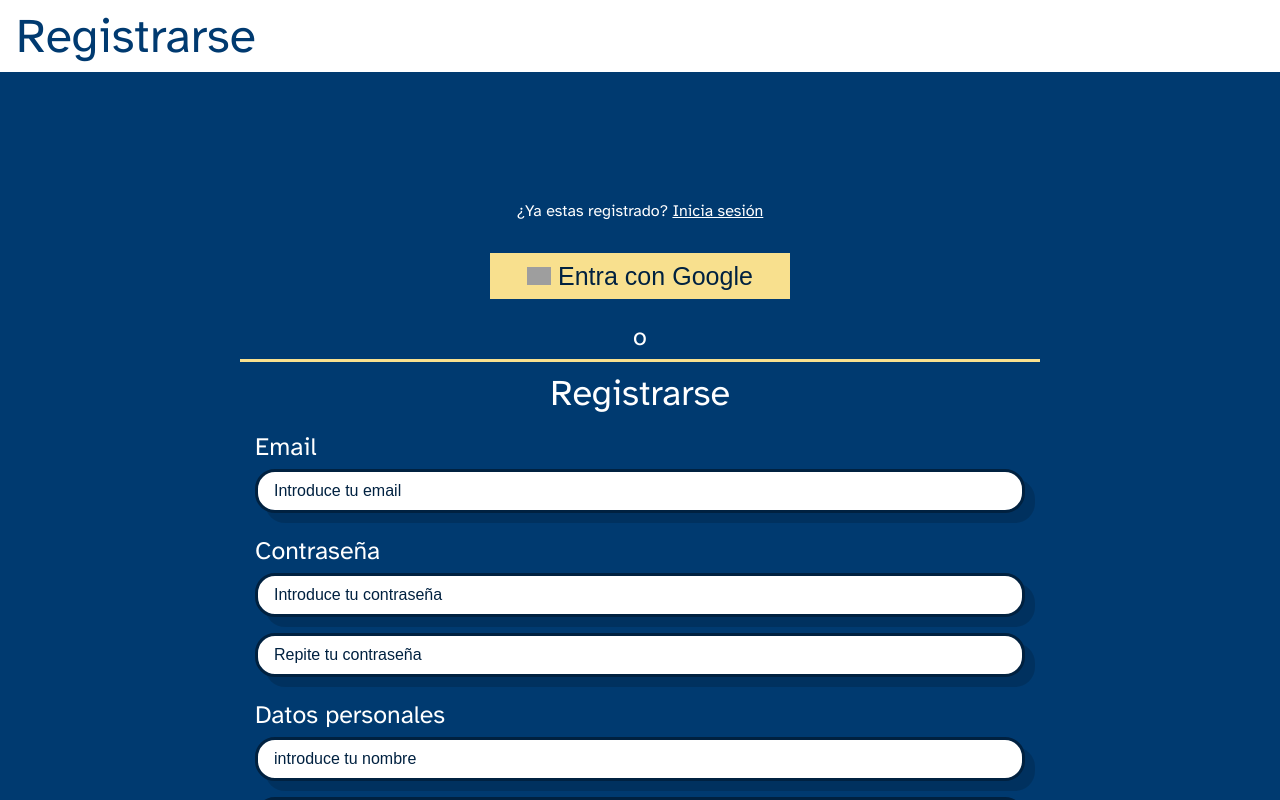
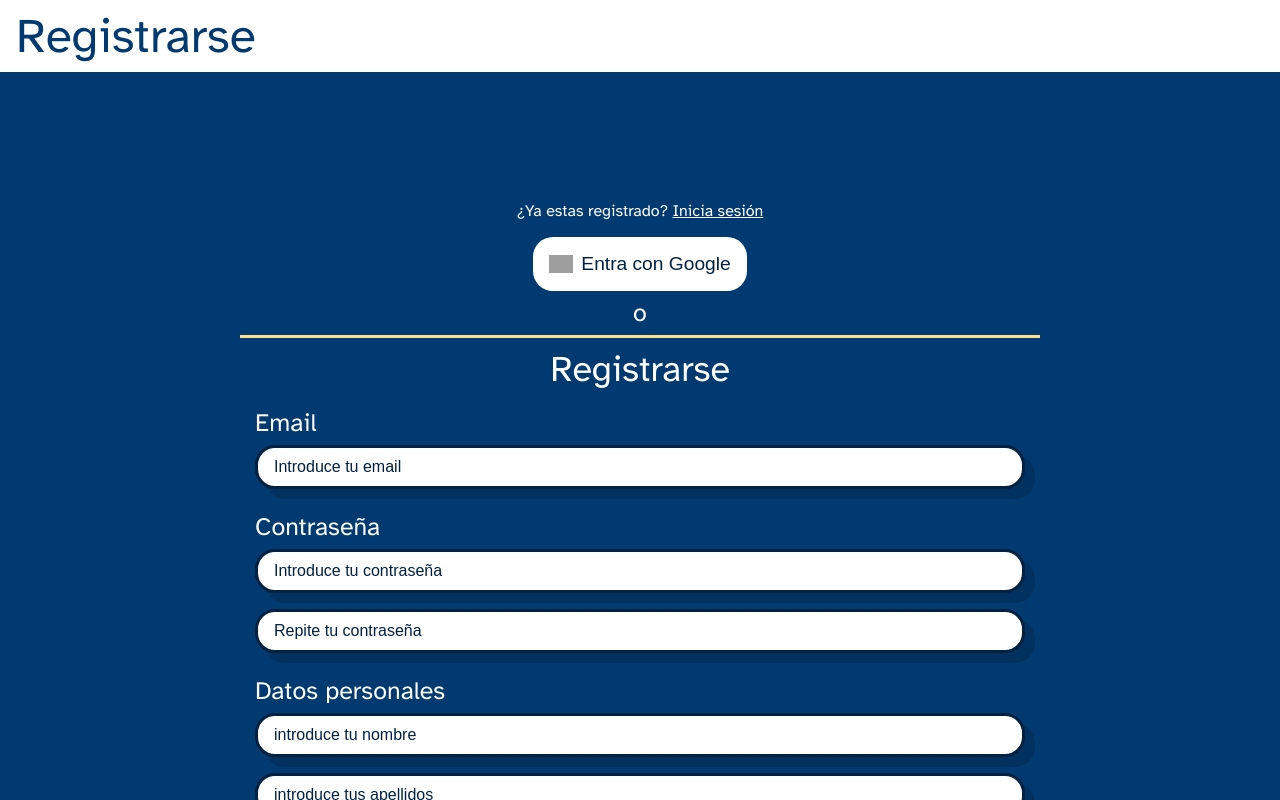
Before and after one commit to AmigariaWeb/web-app, a Vue app: page /login/register in a window 1280 px wide. Shown: the top 800 px of the page. Built offline with nearby package versions, Linux system fonts and the light colour scheme; grey boxes are pictures that could not be loaded.

Commit message:
Added auth with firebase

```diff
--- a/src/components/AppHeader/HeaderNav.vue
+++ b/src/components/AppHeader/HeaderNav.vue
@@ -1,9 +1,12 @@
 <script setup>
 import { RouterLink } from 'vue-router'
 import { useHeaderNavStore } from "@/stores/HeaderNavBar.js"
+import { useUserStore } from "@/stores/useUserStore.js"
 import AppNavLogin from "@/components/AppLogin/AppNavLogin.vue"
 import AppLoginGoogle from '@/components/AppLogin/AppLoginGoogle.vue'
-const store = useHeaderNavStore();
+
+const headerNavStore = useHeaderNavStore();
+const userStore = useUserStore();
 
 const routes = [
   { name: "Actividades", path: "/" },
@@ -15,16 +18,16 @@ const routes = [
 </script>
 
 <template>
-  <nav :class="store.isMobile ? 'app-header-nav' : 'app-header-nav-desktop'">
+  <nav :class="headerNavStore.isMobile ? 'app-header-nav' : 'app-header-nav-desktop'">
     <ul v-if="$route.name === 'Iniciar sesión' || $route.name === 'Registrarse'">
 
     </ul>
     <ul v-else>
       <li v-for="route in routes">
-        <RouterLink :to="route.path">{{ route.name }}</RouterLink>
+        <RouterLink class="navLink" :to="route.path">{{ route.name }}</RouterLink>
       </li>
       <li>
-        <RouterLink :to="{ path: '/login' }">Cerrar sesión</RouterLink>
+        <button class="navLink" @click="userStore.logout()">Cerrar sesión</button>
       </li>
     </ul>
   </nav>
@@ -47,7 +50,7 @@ const routes = [
       display: flex;
       justify-content: center;
 
-      a {
+      .navLink {
         font-size: 1.2rem;
         display: block;
         color: var(--clr-dark-blue-shadow);
@@ -68,11 +71,17 @@ const routes = [
     flex-direction: column;
     gap: 2rem;
 
-    a {
+   .navLink {
       padding-block: 1rem;
       border-radius: 2rem;
       border: 4px solid var(--clr-green-dark);
       width: min(100%, 15rem);
+      transition: transform 0.3s ease;
+
+      &:hover{
+        cursor: pointer;
+        transform: scale(1.05);
+      }
     }
   }
 
@@ -91,7 +100,7 @@ const routes = [
     gap: 0.625rem;
     min-height: 90px;
 
-    a {
+    .navLink {
       box-shadow: 0px 7px 0px #00000015;
       padding-block: 0.5rem;
       width: 100%;
--- a/src/components/AppLogin/AppLogin.vue
+++ b/src/components/AppLogin/AppLogin.vue
@@ -1,84 +1,66 @@
 <script setup>
 import AppLoginGoogle from '@/components/AppLogin/AppLoginGoogle.vue';
+import { useUserStore } from '@/stores/useUserStore';
+import { ref } from 'vue';
+
+const login_form = ref({})
+const userStore = useUserStore()
+
+const login = async () => {
+	userStore.login(login_form.value)
+}
+
 </script>
 <template>
 	<div class="login-google" style="border-bottom: 3px solid var(--clr-yellow-light);">
-        <button class="login-google__btn">
 			<AppLoginGoogle></AppLoginGoogle>
-        </button>
 		<h4 class="login-title">o</h4>
 	</div>
-    <h3 class="login-title">{{$route.name}}</h3>
-    <form>
+	<h3 class="login-title">{{ $route.name }}</h3>
+	<form @submit.prevent="login">
 		<div class="login-block">
 			<label class="login-block__label" for="">Email</label>
-            <input type="email" placeholder="Email" autocomplete="off" required>
+			<input v-model="login_form.email" autocomplete="off" placeholder="Email" type="email" required>
 		</div>
 		<div class="login-block">
 			<label class="login-block__label" for="">Contraseña</label>
-            <input type="password" placeholder="Contraseña" autocomplete="off" required>
+			<input v-model="login_form.password" autocomplete="off" placeholder="Contraseña" type="password" required>
 		</div>
-        <input class="login-submit" type="button" value="Enviar">
-        <p class="login-text">¿Aun no te has "<RouterLink :to="{ name: 'Registrarse'}">registrado</RouterLink>"?</p>
+		<button class="login-submit">Enviar</button>
+		<p class="login-text">¿Aun no te has <RouterLink :to="{ name: 'Registrarse' }">registrado</RouterLink>?</p>
 	</form>
 </template>
 
 <style lang="scss" scoped>
-    .container{
+.container {
 	max-width: 800px;
 	margin: auto;
 	padding: 0px;
 	color: var(--clr-emphasis-light);
 }
 
-    .login{
-        &-google{
-            display: flex;
-            flex-flow: column;
-            justify-content: center;
-            align-items: center;
-            &__btn{
-                font-style: normal;
-                font-weight: 400;
-                font-size: 25px;
-                line-height: 44px;
-                text-align: center;
-                letter-spacing: 0.0012em;
-                min-height: 44px;
-                margin:  16px auto 16px auto;
-                width: 100%;
-                max-width: 300px;
-                border-radius: 0px;
-                background-color: var(--clr-yellow-light);
-                border: none;
-                transition: background-color 0.5s ease;
-                color: var(--clr-dark-blue-shadow);
-                a{
-                    color: var(--clr-dark-blue-shadow);
-                    text-decoration: none;
-                }
-                &:hover,
-                &:focus {
-                    background-color: var(--clr-yellow-shadow);
-                    cursor: pointer;
-                }
-            }
-        }
-        &-title{
+.login {
+
+
+	&-title {
 		text-align: center;
 	}
-        &-text{
+
+	&-text {
 		text-align: center;
 		margin: 8px 0px;
-            a{
+
+		a {
 			color: inherit;
 		}
 	}
-        &-block{
+
+	&-block {
 		display: flex;
 		flex-flow: column;
 		margin: 0px 15px 0px 15px;
-            &__label{
+
+		&__label {
 			font-style: normal;
 			font-weight: 700;
 			font-size: 36px;
@@ -90,21 +72,26 @@
 			line-height: 44px;
 
 		}
-            input{
+
+		input {
 			min-width: 300px;
 			min-height: 44px;
 			border-radius: 50px;
-                padding:0px 15px;
+			padding: 0px 15px;
 			margin-bottom: 18px;
 			border-width: 3px;
 			outline: none;
 			border-style: solid;
-                &:hover, &:focus, &:focus-visible, &:focus-within {
+
+			&:hover,
+			&:focus,
+			&:focus-visible,
+			&:focus-within {
 				border-color: var(--clr-green-light);
 			}
 		}
 
-            input{
+		input {
 			color: var(--clr-dark-blue-shadow);
 			min-height: 44px;
 			border-radius: 20px;
@@ -115,6 +102,7 @@
 			transition: border 0.2s ease;
 			box-shadow: (10px 10px 0px rgba(0, 0, 0, 0.15));
 			margin-bottom: 16PX;
+
 			&:hover,
 			&:focus {
 				outline: none;
@@ -132,7 +120,8 @@
 		}
 
 	}
-        &-submit{
+
+	&-submit {
 		font-style: normal;
 		font-weight: 400;
 		font-size: 25px;
@@ -140,13 +129,14 @@
 		text-align: center;
 		letter-spacing: 0.0012em;
 		min-height: 44px;
-            margin:  32px auto 32px auto;
+		margin: 32px auto 32px auto;
 		width: 100%;
 		border-radius: 0px;
 		background-color: var(--clr-yellow-light);
 		border: none;
 		transition: background-color 0.5s ease;
 		color: var(--clr-dark-blue-shadow);
+
 		&:hover,
 		&:focus {
 			background-color: var(--clr-yellow-shadow);
@@ -154,15 +144,16 @@
 		}
 
 	}
-        &-nav{
+
+	&-nav {
 		display: flex;
 		justify-content: space-evenly;
 		align-items: center;
 
-            a{
+		a {
 			color: var(--clr-dark-blue-shadow);
 			text-decoration: none;
-                padding: 0px 16px ;
+			padding: 0px 16px;
 			background-color: var(--clr-yellow-light);
 			border-radius: 15px;
 			height: 44px;
--- a/src/components/AppLogin/AppLoginGoogle.vue
+++ b/src/components/AppLogin/AppLoginGoogle.vue
@@ -1,27 +1,39 @@
 <script setup>
+import { useUserStore } from '@/stores/useUserStore';
 
+const userStore = useUserStore();
 </script>
 <template>
-        <RouterLink :to="{ path: '/'}">
-                <img
-                        className='google-icon'
-                        src='https://upload.wikimedia.org/wikipedia/commons/5/53/Google_%22G%22_Logo.svg'
-                        alt='google button'
-                    /> Entra con Google
-        </RouterLink>
+  <button @click="userStore.signInWithGoogle()" class="google-btn">
+    <img  className="google-icon"
+      src="https://upload.wikimedia.org/wikipedia/commons/5/53/Google_%22G%22_Logo.svg" alt="google button" />
+    <span>Entra con Google</span>
+  </button>
 </template>
 
 <style lang="scss" scoped>
-    .google-btn{
-        margin:auto;
-        display:inline-flex;
-        align-items: center;
-        justify-content: center;
-        background-color: inherit;
-        border:none;
-        text-decoration: none;
-    }
-    .google-icon{
-        height: 18px;
-    }
+.google-btn {
+  align-items: center;
+  background-color: var(--clr-emphasis-light);
+  border: none;
+  color: var(--clr-dark-blue-shadow);
+  display: flex;
+  padding: 1rem;
+  font-size: 1.2rem;
+  gap: 0.5rem;
+  justify-content: center;
+  margin: auto;
+  border-radius: 20px;
+  transition: background-color 0.3s ease;
+
+  &:hover,
+  &:focus {
+    background-color: var(--clr-yellow-light);
+    cursor: pointer;
+  }
+}
+
+.google-icon {
+  height: 18px;
+}
 </style>
--- a/src/components/AppLogin/AppRegister.vue
+++ b/src/components/AppLogin/AppRegister.vue
@@ -1,93 +1,77 @@
 <script setup>
-import AppLoginGoogle from '@/components/AppLogin/AppLoginGoogle.vue';
+import AppLoginGoogle from "@/components/AppLogin/AppLoginGoogle.vue";
+import { useUserStore } from "@/stores/useUserStore";
+import { ref } from "vue";
+
+const register_form = ref({});
+const userStore = useUserStore();
+
+const register = async () => {
+  console.log(register_form.value);
+  userStore.register(register_form.value);
+};
 </script>
 <template>
-    <p class="login-text">¿Ya estas registrado? <RouterLink :to="{ path: '/login'}">Inicia sesión</RouterLink></p>
-    <div class="login-google" style="border-bottom: 3px solid var(--clr-yellow-light);">
-        <button class="login-google__btn">
+  <p class="login-text">
+    ¿Ya estas registrado? <RouterLink :to="{ path: '/login' }">Inicia sesión</RouterLink>
+  </p>
+  <div class="login-google" style="border-bottom: 3px solid var(--clr-yellow-light)">
     <AppLoginGoogle></AppLoginGoogle>
-        </button>
     <h4 class="login-title">o</h4>
   </div>
-    <h3 class="login-title">{{$route.name}}</h3>
-    <form>
+  <h3 class="login-title">{{ $route.name }}</h3>
+  <form @submit.prevent="register">
     <div class="login-block">
       <label class="login-block__label" for="">Email</label>
-            <input type="email" placeholder="Introduce tu email" autocomplete="off" required>
+      <input v-model="register_form.email" autocomplete="off" placeholder="Introduce tu email" type="email" required />
     </div>
     <div class="login-block">
       <label class="login-block__label" for="">Contraseña</label>
-            <input type="password" placeholder="Introduce tu contraseña" autocomplete="off" required>
+      <input v-model="register_form.password" autocomplete="off" placeholder="Introduce tu contraseña" type="password"
+        required />
 
-            <input type="password" placeholder="Repite tu contraseña" autocomplete="off" required>
+      <input autocomplete="off" placeholder="Repite tu contraseña" type="password" required />
     </div>
 
     <div class="login-block">
       <label class="login-block__label" for="">Datos personales</label>
-            <input type="text" placeholder="introduce tu nombre" autocomplete="off" required>
-            <input type="text" placeholder="introduce tus apellidos" autocomplete="off" required>
-            <input type="text" placeholder="introduce tu código postal" autocomplete="off" required>
+      <input autocomplete="off" placeholder="introduce tu nombre" type="text" required />
+      <input autocomplete="off" placeholder="introduce tus apellidos" type="text" required />
+      <input autocomplete="off" placeholder="introduce tu código postal" type="text" required />
     </div>
-        <input class="login-submit" type="button" value="Enviar">
+    <button class="login-submit">Enviar</button>
   </form>
 </template>
 
 <style lang="scss" scoped>
-    .container{
+.container {
   max-width: 800px;
   margin: auto;
   padding: 15px;
   color: var(--clr-emphasis-light);
 }
 
-    .login{
-        &-google{
-            display: flex;
-            flex-flow: column;
-            justify-content: center;
-            align-items: center;
-            &__btn{
-                font-style: normal;
-                font-weight: 400;
-                font-size: 25px;
-                line-height: 44px;
-                text-align: center;
-                letter-spacing: 0.0012em;
-                min-height: 44px;
-                margin:  16px auto 16px auto;
-                width: 100%;
-                max-width: 300px;
-                border-radius: 0px;
-                background-color: var(--clr-yellow-light);
-                border: none;
-                transition: background-color 0.5s ease;
-                color: var(--clr-dark-blue-shadow);
-                a{
-                    color: var(--clr-dark-blue-shadow);
-                    text-decoration: none;
-                }
-                &:hover,
-                &:focus {
-                    background-color: var(--clr-yellow-shadow);
-                    cursor: pointer;
-                }
-            }
-        }
-        &-title{
+.login {
+
+  &-title {
     text-align: center;
   }
-        &-text{
+
+  &-text {
     text-align: center;
     margin: 8px 0px;
-            a{
+
+    a {
       color: inherit;
     }
   }
-        &-block{
+
+  &-block {
     display: flex;
     flex-flow: column;
     margin: 0px 15px 0px 15px;
-            &__label{
+
+    &__label {
       font-style: normal;
       font-weight: 700;
       font-size: 36px;
@@ -97,9 +81,9 @@ import AppLoginGoogle from '@/components/AppLogin/AppLoginGoogle.vue';
       font-weight: 400;
       font-size: 25px;
       line-height: 44px;
+    }
 
-            }
-            input{
+    input {
       color: var(--clr-dark-blue-shadow);
       min-height: 44px;
       border-radius: 20px;
@@ -109,7 +93,8 @@ import AppLoginGoogle from '@/components/AppLogin/AppLoginGoogle.vue';
       font-size: 1rem;
       transition: border 0.2s ease;
       box-shadow: (10px 10px 0px rgba(0, 0, 0, 0.15));
-                margin-bottom: 16PX;
+      margin-bottom: 16px;
+
       &:hover,
       &:focus {
         outline: none;
@@ -126,7 +111,8 @@ import AppLoginGoogle from '@/components/AppLogin/AppLoginGoogle.vue';
       }
     }
   }
-        &-submit{
+
+  &-submit {
     font-style: normal;
     font-weight: 400;
     font-size: 25px;
@@ -134,28 +120,30 @@ import AppLoginGoogle from '@/components/AppLogin/AppLoginGoogle.vue';
     text-align: center;
     letter-spacing: 0.0012em;
     min-height: 44px;
-            margin:  32px auto 32px auto;
+    margin: 32px auto 32px auto;
     width: 100%;
     border-radius: 0px;
     background-color: var(--clr-yellow-light);
     border: none;
     transition: background-color 0.5s ease;
     color: var(--clr-dark-blue-shadow);
+
     &:hover,
     &:focus {
       background-color: var(--clr-yellow-shadow);
       cursor: pointer;
     }
   }
-        &-nav{
+
+  &-nav {
     display: flex;
     justify-content: space-evenly;
     align-items: center;
 
-            a{
+    a {
       color: var(--clr-dark-blue-shadow);
       text-decoration: none;
-                padding: 0px 16px ;
+      padding: 0px 16px;
       background-color: var(--clr-green-light);
       border-radius: 15px;
       height: 44px;
--- a/src/services/firebase/index.js
+++ b/src/services/firebase/index.js
@@ -1,6 +1,8 @@
 
 import { initializeApp } from "firebase/app";
-import { getFirestore} from "firebase/firestore";
+import { getFirestore } from "firebase/firestore";
+import { getAuth, GoogleAuthProvider } from "firebase/auth";
+
 
 const firebaseConfig = {
   apiKey: "AIzaSyDEKXVUhPmKnfhYUaejzXpAZoT3b2We3kM",
@@ -13,4 +15,5 @@ const firebaseConfig = {
 
 
 const app = initializeApp(firebaseConfig);
+export const auth = getAuth(app);
 export const db = getFirestore(app);
--- /dev/null
+++ b/src/stores/useUserStore.js
@@ -0,0 +1,80 @@
+import router from '../router';
+import { defineStore } from "pinia";
+import { auth } from '../services/firebase';
+import { createUserWithEmailAndPassword, signInWithEmailAndPassword, signOut, GoogleAuthProvider, signInWithPopup } from 'firebase/auth';
+
+export const useUserStore = defineStore("userStore", {
+  state: () => ({
+    user: null,
+  }),
+  actions: {
+    SET_USER(user) {
+      this.user = user;
+    },
+    CLEAR_USER() {
+      this.user = null;
+    },
+
+    async login(details) {
+      const { email, password } = details
+      try {
+        await signInWithEmailAndPassword(auth, email, password)
+      } catch (error) {
+        switch (error.code) {
+          case 'auth/user-not-found':
+            alert("User not found")
+            break;
+          case "auth/wrong-password":
+            alert("Wrong password")
+          default:
+            alert("Something went wrong")
+            break;
+        }
+        return
+      }
+      this.SET_USER(auth.currentUser);
+      router.push("/");
+    },
+
+    async register(details) {
+      const { email, password } = details
+      try {
+        await createUserWithEmailAndPassword(auth, email, password)
+      } catch (error) {
+        switch (error.code) {
+          case 'auth/email-already-in-use':
+            alert("Email already in use")
+            break;
+          case "auth/invalid-email":
+            alert("Invalid email");
+            break
+          case "auth/operation-not-allowed":
+            alert("Operation not allowed");
+            break
+          case "auth/weak-password":
+            alert("Weak password");
+            break
+          default:
+            alert(error);
+            break;
+        }
+        return
+      }
+      this.SET_USER(auth.currentUser)
+      router.push("/");
+    },
+
+    async logout() {
+      await signOut(auth);
+      this.CLEAR_USER();
+      router.push('/login');
+    },
+
+    async signInWithGoogle() {
+      const provider = new GoogleAuthProvider();
+      await signInWithPopup(auth, provider)
+      this.SET_USER(auth.currentUser);
+      router.push("/")
+    }
+  },
+});
```
Also changed, not shown: src/App.vue (+7 -6 lines), src/components/AppLogin/AppNavLogin.vue (+14 -14 lines), src/router/index.js (+67 -18 lines), src/views/LoginRegisterView.vue (+16 -14 lines). Lines whose indentation alone changed are shown as unchanged.
